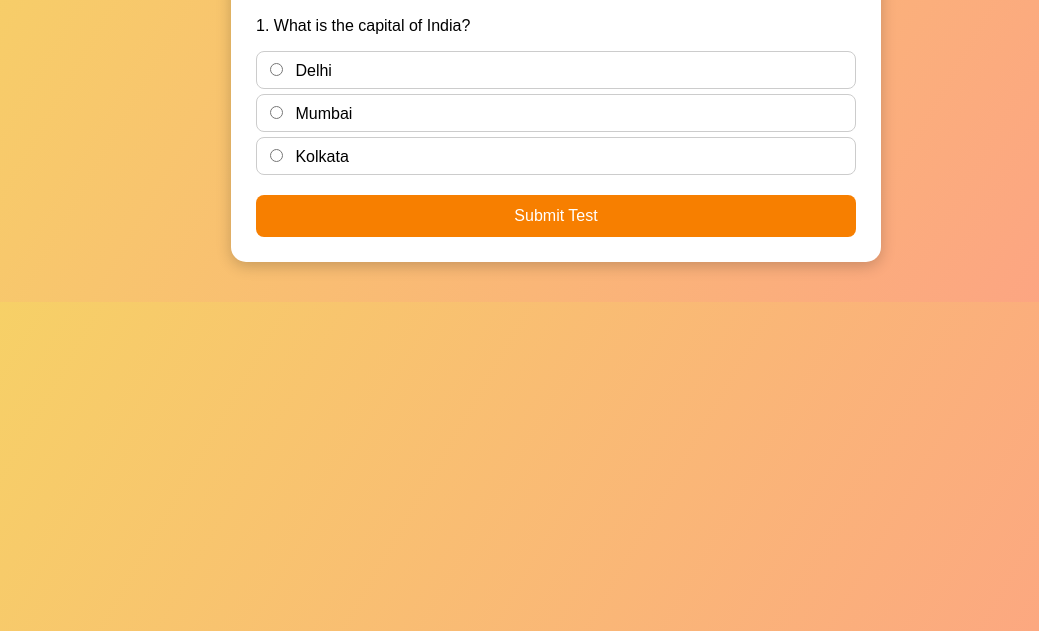
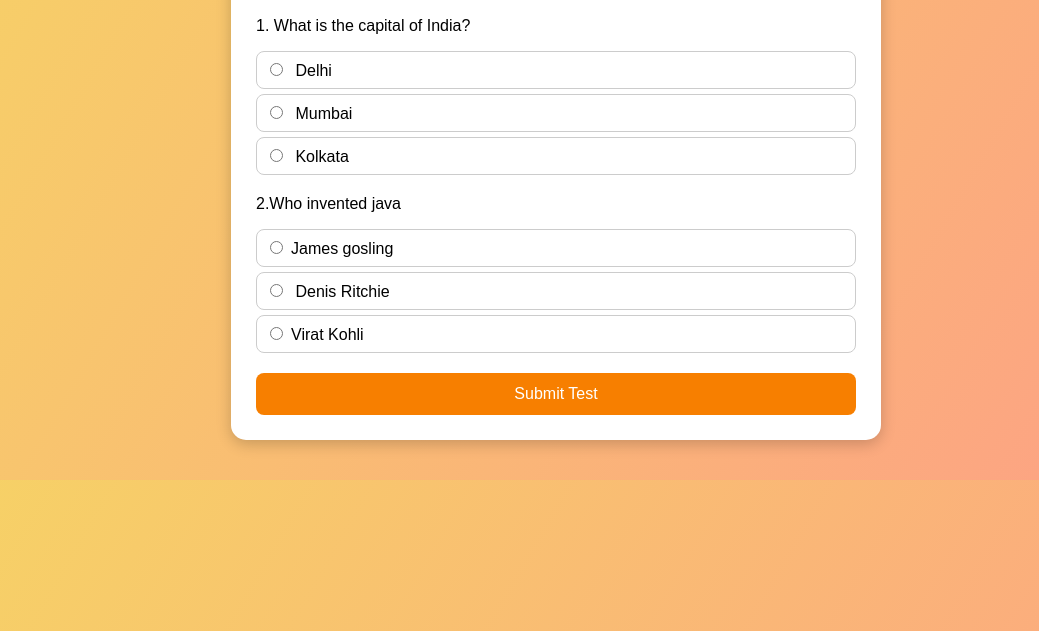
Before and after one commit to sandeep2409-gitch/CLASS-TEST, a plain HTML site: page index.html in a window 1280 px wide. Shown: the part 169-800 px from the top of the page, without its empty margins (84-1123 px from the left). Drawn offline with Linux system fonts and the light colour scheme.

Commit message:
V5 index

```diff
--- a/index.html
+++ b/index.html
@@ -59,13 +59,21 @@
   <label>Name: <input type="text" id="name" required></label>
   <label>Roll Number: <input type="text" id="rollNumber" required></label>
 
-  <!-- Question 1 -->
+
   <div class="question">
     <p>1. What is the capital of India?</p>
     <div class="options">
       <label><input type="radio" name="q1" value="Delhi"> Delhi</label>
       <label><input type="radio" name="q1" value="Mumbai"> Mumbai</label>
       <label><input type="radio" name="q1" value="Kolkata"> Kolkata</label>
+    </div>
+  </div>
+  <div class="question">
+    <p>2.Who invented java</p>
+    <div class="options">
+      <label><input type="radio" name="q1" value="James gosling">James gosling</label>
+      <label><input type="radio" name="q1" value="Denis Ritchie"> Denis Ritchie</label>
+      <label><input type="radio" name="q1" value="Virat Kohli">Virat Kohli</label>
     </div>
   </div>
 
```
